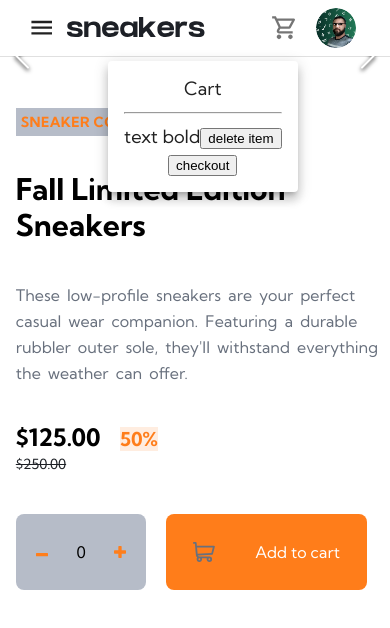
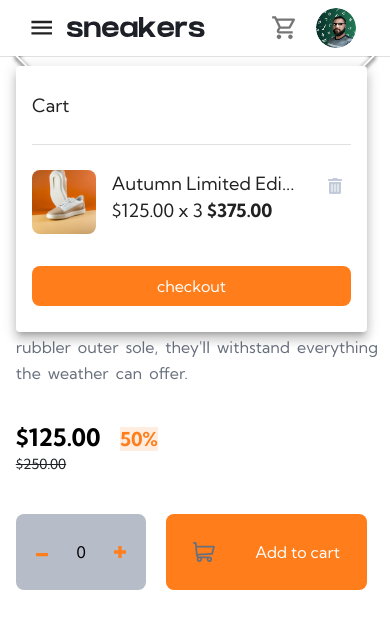
Before and after one commit to FelipeGodoy96/Ecommerce-Product-Page-Project, a React (Vite) app: page / in a window 390 px wide. Both pictures are taken after a click on the button 284 px from the left and 27 px from the top of the page. Shown: the top 628 px of the page. Built offline with nearby package versions, Linux system fonts and the light colour scheme.

Commit message:
stylized cart item on mobile devices

```diff
--- a/src/components/Navbar.jsx
+++ b/src/components/Navbar.jsx
@@ -23,22 +23,29 @@ import Link from '@mui/material/Link'
 import ShoppingCartOutlinedIcon from '@mui/icons-material/ShoppingCartOutlined'
 import avatar from '../assets/images/avatar.png'
 import logo from '../assets/images/logo.svg'
+import product1thumb from '../assets/images/image-product-1-thumbnail.jpg'
+import Divider from '@mui/material/Divider';
+import deleteBtn from '../assets/images/icon-delete.svg'
+import { ThemeContext } from '@emotion/react';
+import { text } from '@fortawesome/fontawesome-svg-core';
 
 const pages = ['Collections', 'Men', 'Women', 'About', 'Contact']
 const settings = ['My Account', 'Logout']
+const textCart = "Autumn Limited Edition Sneakers"
 const cart = (
-<div>
-  <h2>Cart</h2>
-  <hr/>
-  <ul style={{display: "flex", justifyContent: "space-between", alignItens: "start"}}>
-    <li><img src={null} /></li>
-    <li>text <span>bold</span></li>
-    <li><button>delete item</button></li>
+<Box sx={{display: "flex", flexDirection: "column", justifyContent: "space-between", height: "90%"}}>
+<h2 sx={{}}>Cart</h2>
+  <Divider />
+  <ul style={{whiteSpace: "pre-wrap", wordWrap: "break-word", display: "flex", justifyContent: "start", alignItens: "start"}}>
+    <li style={{width: "25%"}}><img src={product1thumb}  style={{width: "80%", borderRadius: "0.5rem"}}/></li>
+    <li style={{width: "60%"}}>{`${textCart.substring(0, 18)}... `}$125.00 x 3 <span style={{fontWeight: "bold"}}>$375.00</span></li>
+    <li style={{width: "15%"}}><Button ><img src={deleteBtn} /> </Button></li>
   </ul>
-  <button>checkout</button>
-</div>)
+  <Button sx={{borderRadius: "0.5rem", paddingLeft: "20px", color: "#FFF", paddingRight: "20px", width: "100%", textAlign: "center", justifyContent: "center", backgroundColor: "HSL(26, 100%, 55%)"}}>checkout</Button>
+</Box>)
 
 function ResponsiveAppBar(props) {
+
   const [anchorElNav, setAnchorElNav] = React.useState(null)
   const [anchorElUser, setAnchorElUser] = React.useState(null)
   const [anchorElCart, setAnchorElCart] = React.useState(null)
@@ -168,7 +175,7 @@ function ResponsiveAppBar(props) {
               </IconButton>
             </Tooltip>
             <Menu
-              sx={{ mt: '45px' }}
+            sx={{ mt: '50px'}}
               id="cart-appbar"
               anchorEl={anchorElCart}
               anchorOrigin={{
@@ -183,8 +190,8 @@ function ResponsiveAppBar(props) {
               open={Boolean(anchorElCart)}
               onClose={handleCloseCart}
             >
-              <MenuItem onClick={handleCloseCart}>
-                <Typography textAlign="center">{cart}</Typography>
+              <MenuItem onClick={handleCloseCart} sx={{width: "90vw", height: "250px"}}>
+                {cart}
               </MenuItem>
             </Menu>
           </Box>
```
